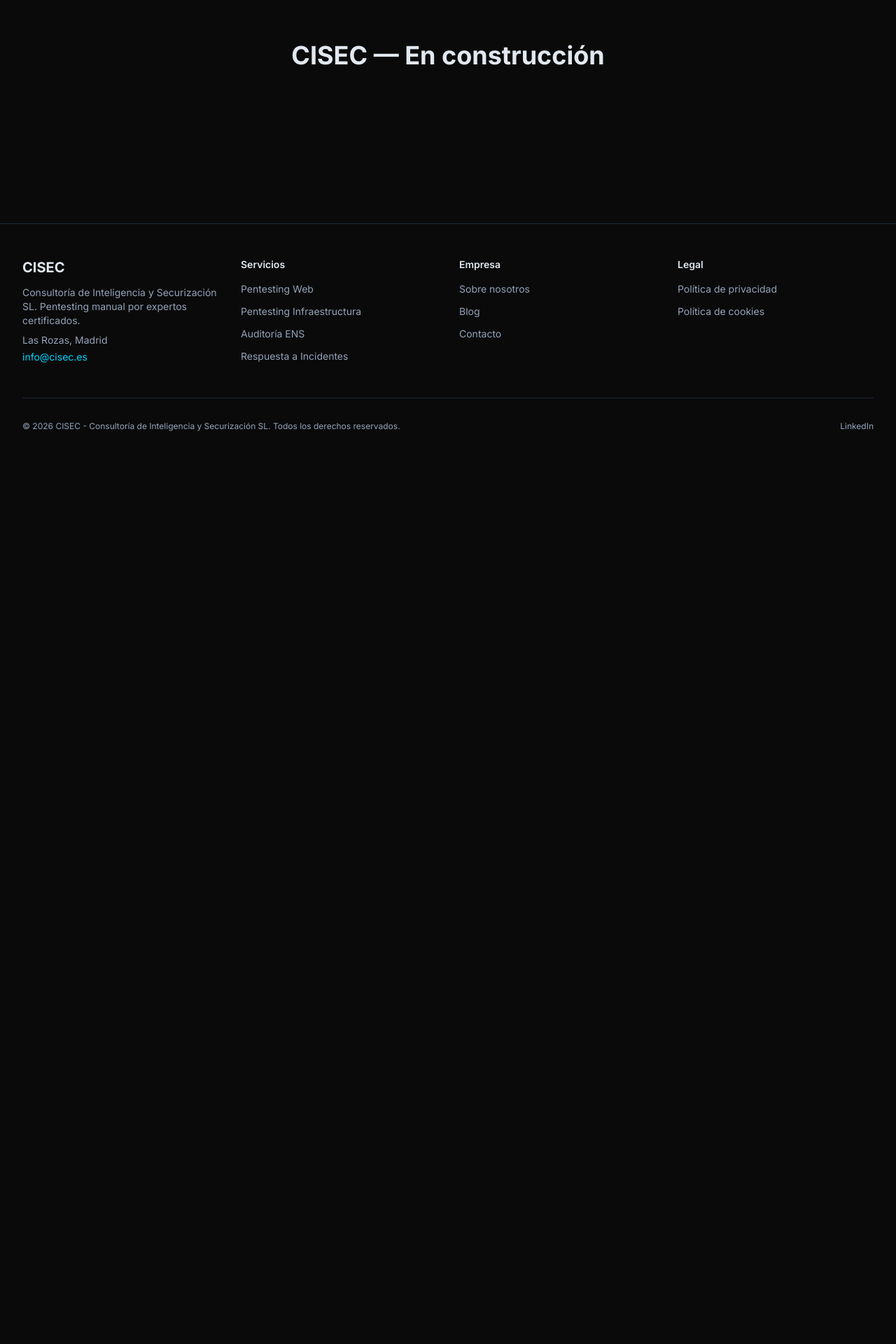
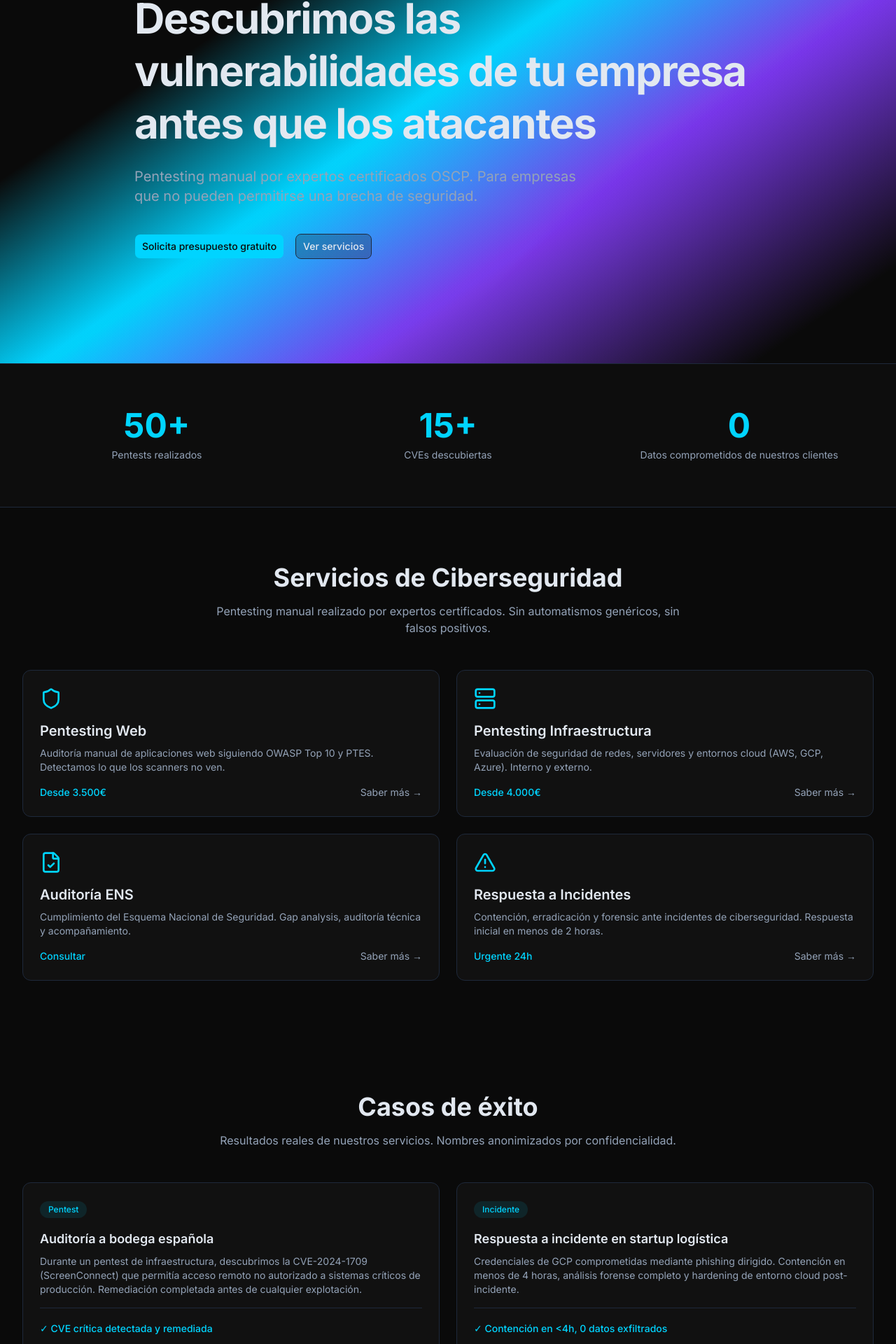
Before and after one commit to CISECSL/cisec-web, a Next.js app: page / in a window 1280 px wide. Shown: the part 226-2146 px from the top of the page at 70% size. Before the commit the page ends 891 px from the top, so only its background shows below. Built offline with nearby package versions, Linux system fonts and the light colour scheme; no server answers.

Commit message:
feat: complete Home page with Hero, Stats, Services, Case Studies, CTA sections
Co-Authored-By: Claude Sonnet 4.6 <noreply@anthropic.com>

```diff
--- a/app/(marketing)/page.tsx
+++ b/app/(marketing)/page.tsx
@@ -1,7 +1,41 @@
+import type { Metadata } from "next";
+import { HeroSection } from "@/components/sections/HeroSection";
+import { StatsSection } from "@/components/sections/StatsSection";
+import { ServicesSection } from "@/components/sections/ServicesSection";
+import { CaseStudiesSection } from "@/components/sections/CaseStudiesSection";
+import { CTASection } from "@/components/sections/CTASection";
+import { organizationSchema, localBusinessSchema } from "@/lib/schema";
+
+export const metadata: Metadata = {
+  title: "Pentesting Empresas España | CISEC Ciberseguridad",
+  description:
+    "Pentesting manual por expertos certificados OSCP. Descubrimos las vulnerabilidades de tu empresa antes que los atacantes. Auditoría de seguridad, ENS, NIS2 en España.",
+  alternates: { canonical: "https://cisec.es" },
+  openGraph: {
+    title: "Pentesting Empresas España | CISEC Ciberseguridad",
+    description:
+      "Pentesting manual por expertos certificados OSCP. Auditoría de seguridad para empresas en España.",
+    url: "https://cisec.es",
+    siteName: "CISEC Ciberseguridad",
+    locale: "es_ES",
+    type: "website",
+  },
+};
+
 export default function HomePage() {
   return (
-    <div className="flex min-h-[60vh] items-center justify-center">
-      <h1 className="text-4xl font-bold">CISEC — En construcción</h1>
-    </div>
+    <>
+      <script
+        type="application/ld+json"
+        dangerouslySetInnerHTML={{
+          __html: JSON.stringify([organizationSchema(), localBusinessSchema()]),
+        }}
+      />
+      <HeroSection />
+      <StatsSection />
+      <ServicesSection />
+      <CaseStudiesSection />
+      <CTASection />
+    </>
   );
 }
--- /dev/null
+++ b/components/sections/CTASection.tsx
@@ -0,0 +1,25 @@
+import Link from "next/link";
+import { FadeContent } from "@/components/ui/FadeContent";
+
+export function CTASection() {
+  return (
+    <section className="relative overflow-hidden py-20">
+      <div className="absolute inset-0 bg-gradient-to-br from-primary/10 via-transparent to-accent/10" />
+      <div className="relative mx-auto max-w-3xl px-4 text-center sm:px-6 lg:px-8">
+        <FadeContent>
+          <h2 className="text-3xl font-bold sm:text-4xl">Protege tu empresa antes de que sea tarde</h2>
+          <p className="mt-4 text-lg text-muted-foreground">
+            El 60% de las pymes que sufren un ciberataque grave cierran en los siguientes 6 meses.
+            No seas una estadística. Solicita una auditoría de seguridad y conoce el estado real de tus sistemas.
+          </p>
+          <Link
+            href="/contacto"
+            className="mt-8 inline-flex items-center justify-center rounded-lg bg-primary px-6 py-3 text-sm font-medium text-primary-foreground transition-colors hover:bg-primary/80"
+          >
+            Solicita presupuesto gratuito
+          </Link>
+        </FadeContent>
+      </div>
+    </section>
+  );
+}
--- /dev/null
+++ b/components/sections/CaseStudiesSection.tsx
@@ -0,0 +1,49 @@
+import { FadeContent } from "@/components/ui/FadeContent";
+
+const cases = [
+  {
+    tag: "Pentest",
+    title: "Auditoría a bodega española",
+    description:
+      "Durante un pentest de infraestructura, descubrimos la CVE-2024-1709 (ScreenConnect) que permitía acceso remoto no autorizado a sistemas críticos de producción. Remediación completada antes de cualquier explotación.",
+    result: "CVE crítica detectada y remediada",
+  },
+  {
+    tag: "Incidente",
+    title: "Respuesta a incidente en startup logística",
+    description:
+      "Credenciales de GCP comprometidas mediante phishing dirigido. Contención en menos de 4 horas, análisis forense completo y hardening de entorno cloud post-incidente.",
+    result: "Contención en <4h, 0 datos exfiltrados",
+  },
+];
+
+export function CaseStudiesSection() {
+  return (
+    <section className="py-20">
+      <div className="mx-auto max-w-7xl px-4 sm:px-6 lg:px-8">
+        <FadeContent>
+          <h2 className="text-center text-3xl font-bold sm:text-4xl">Casos de éxito</h2>
+          <p className="mx-auto mt-4 max-w-2xl text-center text-muted-foreground">
+            Resultados reales de nuestros servicios. Nombres anonimizados por confidencialidad.
+          </p>
+        </FadeContent>
+        <div className="mt-12 grid gap-6 md:grid-cols-2">
+          {cases.map((c, i) => (
+            <FadeContent key={c.title} delay={i * 150}>
+              <div className="rounded-xl border border-border bg-card p-6">
+                <span className="inline-block rounded-full bg-primary/10 px-3 py-1 text-xs font-medium text-primary">
+                  {c.tag}
+                </span>
+                <h3 className="mt-4 text-lg font-semibold">{c.title}</h3>
+                <p className="mt-2 text-sm text-muted-foreground">{c.description}</p>
+                <div className="mt-4 border-t border-border pt-4">
+                  <span className="text-sm font-medium text-primary">✓ {c.result}</span>
+                </div>
+              </div>
+            </FadeContent>
+          ))}
+        </div>
+      </div>
+    </section>
+  );
+}
--- /dev/null
+++ b/components/sections/HeroSection.tsx
@@ -0,0 +1,34 @@
+"use client";
+
+import Link from "next/link";
+import { SplitText } from "@/components/ui/SplitText";
+import { BlurText } from "@/components/ui/BlurText";
+import { buttonVariants } from "@/components/ui/button";
+import { ColorBends } from "@/components/ui/ColorBends";
+
+export function HeroSection() {
+  return (
+    <section className="relative flex min-h-[85vh] items-center overflow-hidden">
+      <ColorBends />
+      <div className="relative z-10 mx-auto max-w-7xl px-4 py-20 sm:px-6 lg:px-8">
+        <h1 className="max-w-4xl text-4xl font-bold leading-tight tracking-tight sm:text-5xl lg:text-6xl">
+          <SplitText text="Descubrimos las vulnerabilidades de tu empresa antes que los atacantes" />
+        </h1>
+        <p className="mt-6 max-w-2xl text-lg text-muted-foreground sm:text-xl">
+          <BlurText
+            text="Pentesting manual por expertos certificados OSCP. Para empresas que no pueden permitirse una brecha de seguridad."
+            delay={400}
+          />
+        </p>
+        <div className="mt-10 flex flex-col gap-4 sm:flex-row">
+          <Link href="/contacto" className={buttonVariants({ size: "lg" })}>
+            Solicita presupuesto gratuito
+          </Link>
+          <a href="#servicios" className={buttonVariants({ variant: "outline", size: "lg" })}>
+            Ver servicios
+          </a>
+        </div>
+      </div>
+    </section>
+  );
+}
--- /dev/null
+++ b/components/sections/ServicesSection.tsx
@@ -0,0 +1,73 @@
+import Link from "next/link";
+import { Shield, Server, FileCheck, AlertTriangle } from "lucide-react";
+import { FadeContent } from "@/components/ui/FadeContent";
+
+const services = [
+  {
+    icon: Shield,
+    title: "Pentesting Web",
+    description:
+      "Auditoría manual de aplicaciones web siguiendo OWASP Top 10 y PTES. Detectamos lo que los scanners no ven.",
+    price: "Desde 3.500€",
+    href: "/servicios/pentesting-web",
+  },
+  {
+    icon: Server,
+    title: "Pentesting Infraestructura",
+    description:
+      "Evaluación de seguridad de redes, servidores y entornos cloud (AWS, GCP, Azure). Interno y externo.",
+    price: "Desde 4.000€",
+    href: "/servicios/pentesting-infraestructura",
+  },
+  {
+    icon: FileCheck,
+    title: "Auditoría ENS",
+    description:
+      "Cumplimiento del Esquema Nacional de Seguridad. Gap analysis, auditoría técnica y acompañamiento.",
+    price: "Consultar",
+    href: "/servicios/cumplimiento-ens",
+  },
+  {
+    icon: AlertTriangle,
+    title: "Respuesta a Incidentes",
+    description:
+      "Contención, erradicación y forensic ante incidentes de ciberseguridad. Respuesta inicial en menos de 2 horas.",
+    price: "Urgente 24h",
+    href: "/servicios/respuesta-incidentes",
+  },
+];
+
+export function ServicesSection() {
+  return (
+    <section id="servicios" className="py-20">
+      <div className="mx-auto max-w-7xl px-4 sm:px-6 lg:px-8">
+        <FadeContent>
+          <h2 className="text-center text-3xl font-bold sm:text-4xl">Servicios de Ciberseguridad</h2>
+          <p className="mx-auto mt-4 max-w-2xl text-center text-muted-foreground">
+            Pentesting manual realizado por expertos certificados. Sin automatismos genéricos, sin falsos positivos.
+          </p>
+        </FadeContent>
+        <div className="mt-12 grid gap-6 sm:grid-cols-2">
+          {services.map((service, i) => (
+            <FadeContent key={service.href} delay={i * 100}>
+              <Link
+                href={service.href}
+                className="group block rounded-xl border border-border bg-card p-6 transition-colors hover:border-primary/50"
+              >
+                <service.icon className="h-8 w-8 text-primary" aria-hidden="true" />
+                <h3 className="mt-4 text-xl font-semibold">{service.title}</h3>
+                <p className="mt-2 text-sm text-muted-foreground">{service.description}</p>
+                <div className="mt-4 flex items-center justify-between">
+                  <span className="text-sm font-medium text-primary">{service.price}</span>
+                  <span className="text-sm text-muted-foreground transition-colors group-hover:text-foreground">
+                    Saber más →
+                  </span>
+                </div>
+              </Link>
+            </FadeContent>
+          ))}
+        </div>
+      </div>
+    </section>
+  );
+}
--- /dev/null
+++ b/components/sections/StatsSection.tsx
@@ -0,0 +1,22 @@
+import { FadeContent } from "@/components/ui/FadeContent";
+
+const stats = [
+  { value: "50+", label: "Pentests realizados" },
+  { value: "15+", label: "CVEs descubiertas" },
+  { value: "0", label: "Datos comprometidos de nuestros clientes" },
+];
+
+export function StatsSection() {
+  return (
+    <section className="border-y border-border bg-card/50 py-16">
+      <div className="mx-auto grid max-w-7xl gap-8 px-4 sm:grid-cols-3 sm:px-6 lg:px-8">
+        {stats.map((stat, i) => (
+          <FadeContent key={stat.label} delay={i * 150} className="text-center">
+            <div className="text-4xl font-bold text-primary sm:text-5xl">{stat.value}</div>
+            <div className="mt-2 text-sm text-muted-foreground">{stat.label}</div>
+          </FadeContent>
+        ))}
+      </div>
+    </section>
+  );
+}
```
